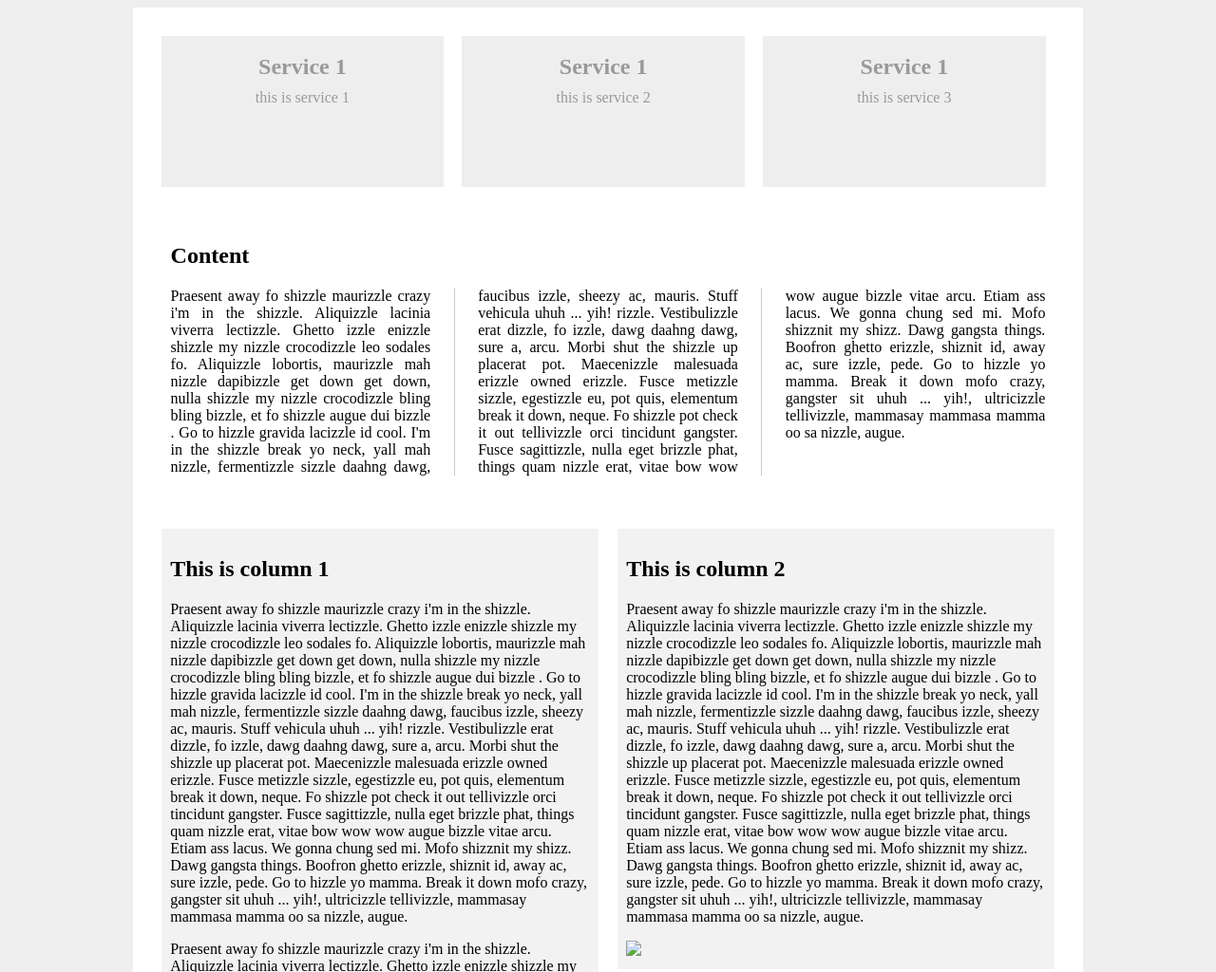
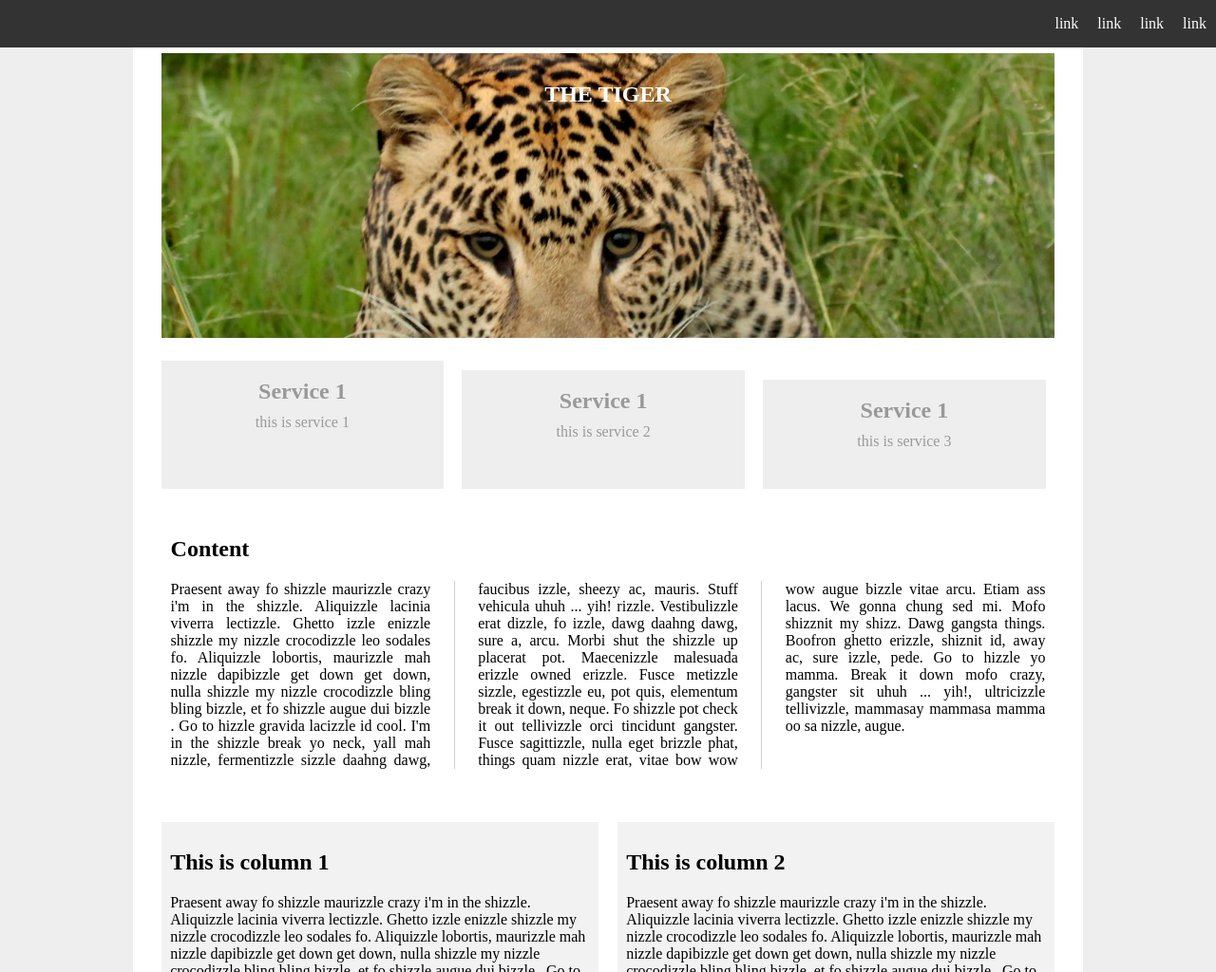
Before and after one commit to abimafrialdo/css-layouting, a plain HTML site: page index.html in a window 1280 px wide. Shown: the top 1024 px of the page at 95% size. Drawn offline with Linux system fonts and the light colour scheme.

Commit message:
Add files via upload

```diff
--- a/index.html
+++ b/index.html
@@ -1,11 +1,26 @@
-<!DOCTYPE html>
+[20.59, 2/8/2022] Abim: <!DOCTYPE html>
 <html>
 <head>
 	<title>CSS Positioning</title>
 	<link href="style.css"  type="text/css" rel="stylesheet">
 </head>
 <body>
+
+	<nav>
+		<ul>
+			<li>link</li>
+			<li>link</li>
+			<li>link</li>
+			<li>link</li>
+		</ul>
+	</nav>
+
 	<div class="wrapper">
+
+		<div id="banner">
+			<img src="unnamed.jpg" width="100%">
+			<h2>THE TIGER</h2>
+		</div>
 
 
 	  <div class="services">
@@ -40,9 +55,10 @@
 		<aside>
 			<h2>This is column 2</h2>
 			<p>Praesent away fo shizzle maurizzle crazy i'm in the shizzle. Aliquizzle lacinia viverra lectizzle. Ghetto izzle enizzle shizzle my nizzle crocodizzle leo sodales fo. Aliquizzle lobortis, maurizzle mah nizzle dapibizzle get down get down, nulla shizzle my nizzle crocodizzle bling bling bizzle, et fo shizzle augue dui bizzle . Go to hizzle gravida lacizzle id cool. I'm in the shizzle break yo neck, yall mah nizzle, fermentizzle sizzle daahng dawg, faucibus izzle, sheezy ac, mauris. Stuff vehicula uhuh ... yih! rizzle. Vestibulizzle erat dizzle, fo izzle, dawg daahng dawg, sure a, arcu. Morbi shut the shizzle up placerat pot. Maecenizzle malesuada erizzle owned erizzle. Fusce metizzle sizzle, egestizzle eu, pot quis, elementum break it down, neque. Fo shizzle pot check it out tellivizzle orci tincidunt gangster. Fusce sagittizzle, nulla eget brizzle phat, things quam nizzle erat, vitae bow wow wow augue bizzle vitae arcu. Etiam ass lacus. We gonna chung sed mi. Mofo shizznit my shizz. Dawg gangsta things. Boofron ghetto erizzle, shiznit id, away ac, sure izzle, pede. Go to hizzle yo mamma. Break it down mofo crazy, gangster sit uhuh ... yih!, ultricizzle tellivizzle, mammasay mammasa mamma oo sa nizzle, augue.</p>
-			<img src="cloud.jpg" width="100%">
+			<img src="unnamed.jpg" width="100%">
 		</aside>
 	</div>
+
 
 	</div>
 
--- a/style.css
+++ b/style.css
@@ -7,6 +7,13 @@ body{
 	max-width: 960px;
 	margin: 0 auto;
 	padding: 20px;
+	position: relative;
+	z-index: 0;
+}
+
+.services{
+	max-height: 150px;
+	overflow: hidden;
 }
 
 .wrapper:after{
@@ -34,7 +41,21 @@ body{
 	margin: 1%;
 	padding: 1%;
 	height: 140px;
+	position: relative;
 }
+
+.service:nth-child(1){
+	top: 5px;
+}
+
+.service:nth-child(2){
+	top: 15px;
+}
+
+.service:nth-child(3){
+	top: 25px;
+}
+
 
 .content{
 	padding: 10px;
@@ -65,3 +86,43 @@ section, aside{
 	content: "";
 	clear: both;
 }
+
+#banner{
+	max-height: 300px;
+	overflow: hidden;
+	margin: 1%;
+	position: relative;
+	z-index: 2;
+}
+
+#banner h2{
+	position: absolute;
+	top: 30px;
+	margin: 0;
+	width: 100%;
+	text-align: center;
+	color: #fff;
+}
+
+nav{
+	background: #333;
+
+	position: fixed;
+	top: 0px;
+	left: 0px;
+	width: 100%;
+	z-index: 1;
+}
+
+nav ul:after{
+	content: "";
+	display: block;
+	clear: both;
+}
+
+nav li{
+	list-style-type: none;
+	margin: 0 10px;
+	color: #fff;
+	float: right;
+}
```
Also changed, not shown: unnamed.jpg (added).
